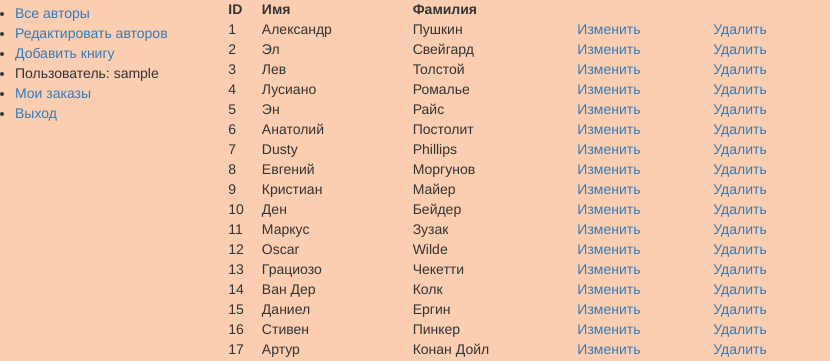
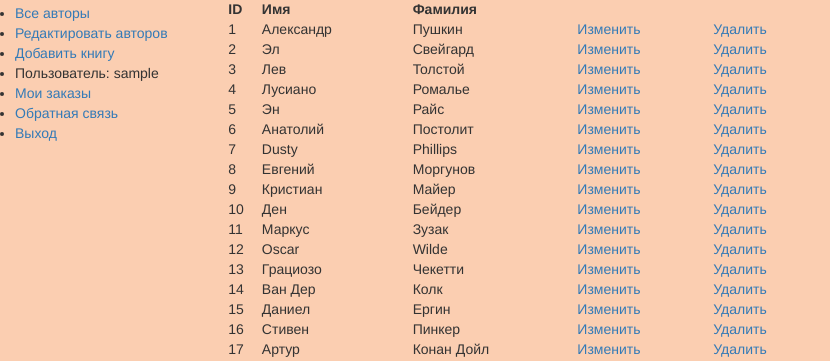
Before and after one commit to CeNTePeDe/WebBook, a Django app: page /authors_add/ in a window 1280 px wide. Shown: the part 157-518 px from the top of the page, without its empty margins (0-830 px from the left). Run offline with Django 3.2, Linux system fonts and the light colour scheme; the visitor is signed in with stand-in values (Sample User, id 1); data comes from the database, SQL or seed files in the repository; parts of the project's set-up code (start-up, migrations or seed data) failed here and were passed over; some libraries are stand-ins or nearby versions.

Commit message:
add content link

```diff
--- a/catalog/templates/catalog/base_page.html
+++ b/catalog/templates/catalog/base_page.html
@@ -34,6 +34,7 @@
                     {% if user.is_authenticated %}
                     <li>Пользователь: {{ user.get_username }}</li>
                     <li><a href="{% url 'my-borrowed' %}">Мои заказы</a> </li>
+                    <li><a href="{% url 'contact' %}">Обратная связь</a> </li>
                     <li><a href="{% url 'logout' %}?next={{ request.path }}">Выход</a> </li>
                     {% else %}
                     <li><a href="{% url 'login' %}?next={{ request.path }}">Вход</a> </li>
```
